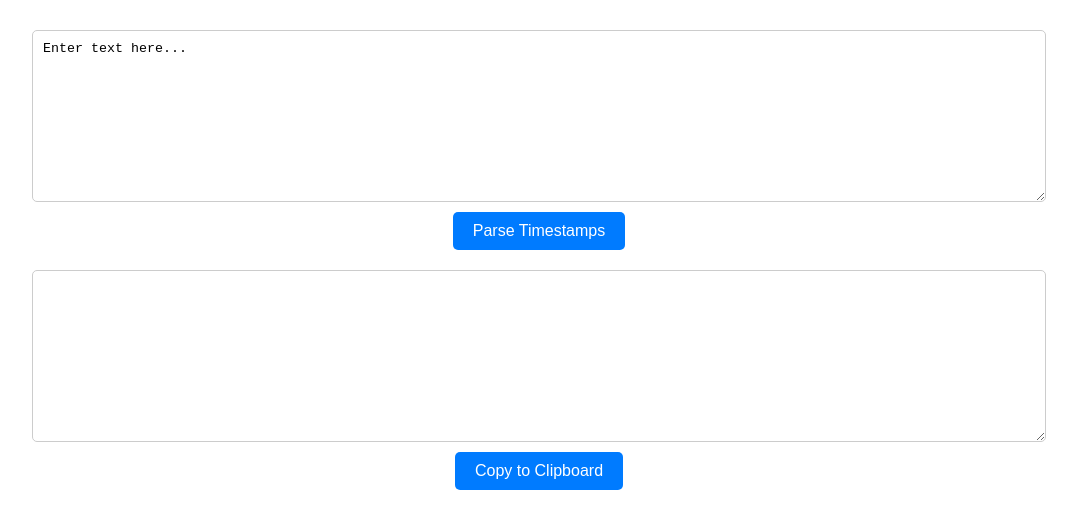
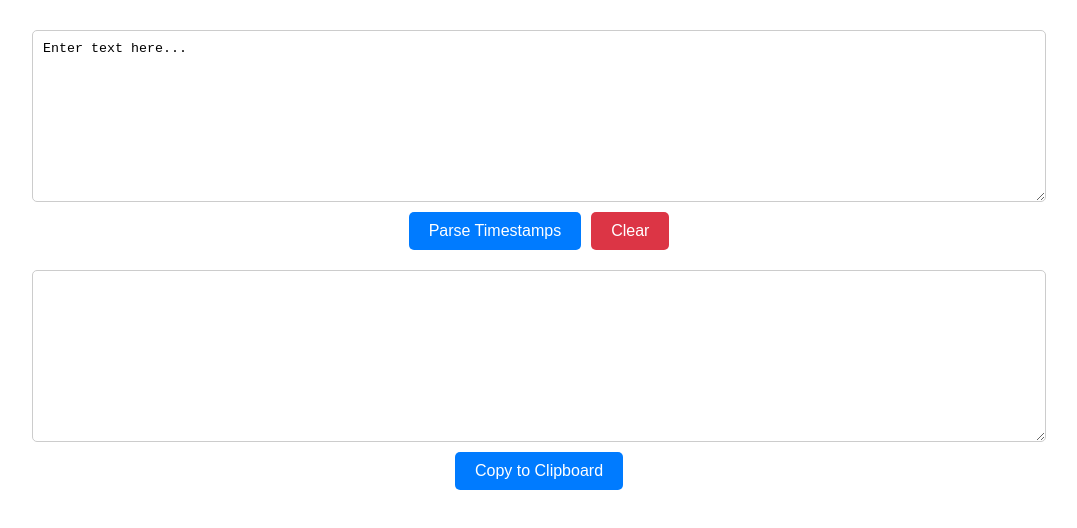
Before and after one commit to jlegolas01/discord-timestamps, a plain HTML site: page index.html in a window 1280 px wide. Shown: the whole page, without its empty margins (101-1178 px from the left). Drawn offline with Linux system fonts and the light colour scheme.

Commit message:
Adding a clear button

```diff
--- a/index.html
+++ b/index.html
@@ -8,7 +8,10 @@
 </head>
 <body>
     <textarea id="inputText" rows="10" cols="50">Enter text here...</textarea>
-    <button id="parseButton">Parse Timestamps</button>
+    <div class="button-container">
+        <button id="parseButton">Parse Timestamps</button>
+        <button id="clearButton">Clear</button>
+    </div>
     <textarea id="outputText" rows="10" cols="50" readonly></textarea>
     <button id="copyButton">Copy to Clipboard</button>
 
--- a/script.js
+++ b/script.js
@@ -52,3 +52,9 @@ document.getElementById('copyButton').addEventListener('click', function() {
         document.body.removeChild(textArea);
     }
 });
+
+document.getElementById('clearButton').addEventListener('click', function() {
+    // Clear both textareas
+    document.getElementById('inputText').value = '';
+    document.getElementById('outputText').value = '';
+});
--- a/style.css
+++ b/style.css
@@ -17,6 +17,11 @@ textarea {
     resize: vertical;
 }
 
+.button-container {
+    display: flex;
+    gap: 10px; /* Adjust the space between buttons */
+}
+
 button {
     padding: 10px 20px;
     font-size: 16px;
@@ -32,6 +37,14 @@ button:hover {
     background-color: #0056b3;
 }
 
+#clearButton {
+    background-color: #dc3545; /* Make the clear button red */
+}
+
+#clearButton:hover {
+    background-color: #c82333; /* Darker red on hover */
+}
+
 #result {
     margin-top: 20px;
 }
```
